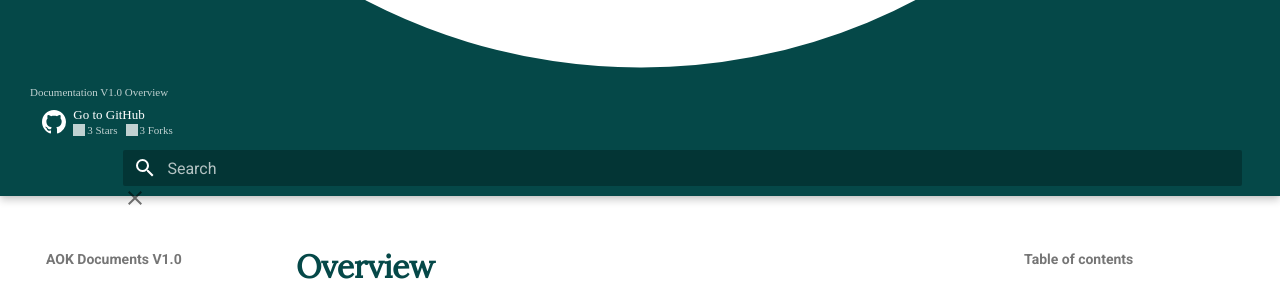
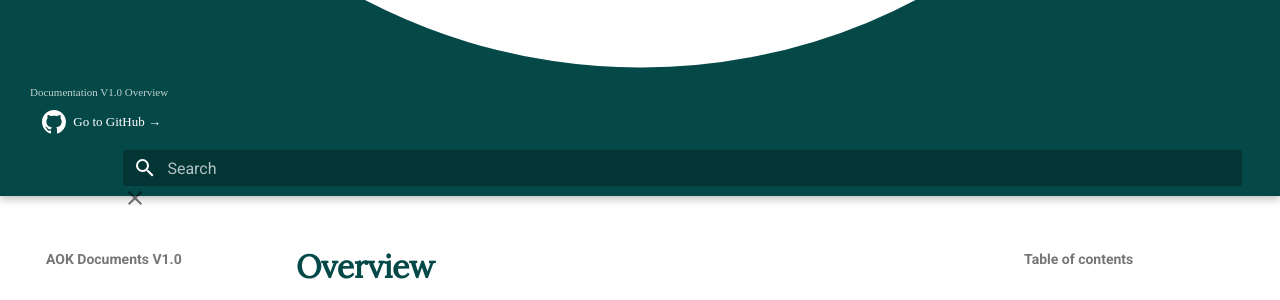
Before and after one commit to AokChain/Docs, an MkDocs documentation site: the page built from docs/index.md, in a window 1280 px wide. Shown: the part 1136-1436 px from the top of the page. Built offline with MkDocs 1.6.1 and Material for MkDocs 9.7.7, drawn with Linux system fonts in a browser that asks for light colours; some web fonts are replaced; old or Windows-style settings are respelled for this version of MkDocs.

Commit message:
Add arrow to navbar

```diff
--- a/overrides/partials/header.html
+++ b/overrides/partials/header.html
@@ -38,11 +38,8 @@
             <div class="md-source__icon md-icon">
                 <svg class="octicon octicon-mark-github v-align-middle" height="32" viewBox="0 0 16 16" version="1.1" width="32" aria-hidden="true"><path fill-rule="evenodd" d="M8 0C3.58 0 0 3.58 0 8c0 3.54 2.29 6.53 5.47 7.59.4.07.55-.17.55-.38 0-.19-.01-.82-.01-1.49-2.01.37-2.53-.49-2.69-.94-.09-.23-.48-.94-.82-1.13-.28-.15-.68-.52-.01-.53.63-.01 1.08.58 1.23.82.72 1.21 1.87.87 2.33.66.07-.52.28-.87.51-1.07-1.78-.2-3.64-.89-3.64-3.95 0-.87.31-1.59.82-2.15-.08-.2-.36-1.02.08-2.12 0 0 .67-.21 2.2.82.64-.18 1.32-.27 2-.27.68 0 1.36.09 2 .27 1.53-1.04 2.2-.82 2.2-.82.44 1.1.16 1.92.08 2.12.51.56.82 1.27.82 2.15 0 3.07-1.87 3.75-3.65 3.95.29.25.54.73.54 1.48 0 1.07-.01 1.93-.01 2.2 0 .21.15.46.55.38A8.013 8.013 0 0016 8c0-4.42-3.58-8-8-8z"></path></svg>
             </div>
-            <div class="md-source__repository" data-md-state="done"> Go to GitHub
-                <ul class="md-source__facts">
-                    <li class="md-source__fact">3 Stars</li>
-                    <li class="md-source__fact">3 Forks</li>
-                </ul>
+            <div class="md-source__repository" data-md-state="done">
+                Go to GitHub    →
             </div>
         </a>
     </div>
```
